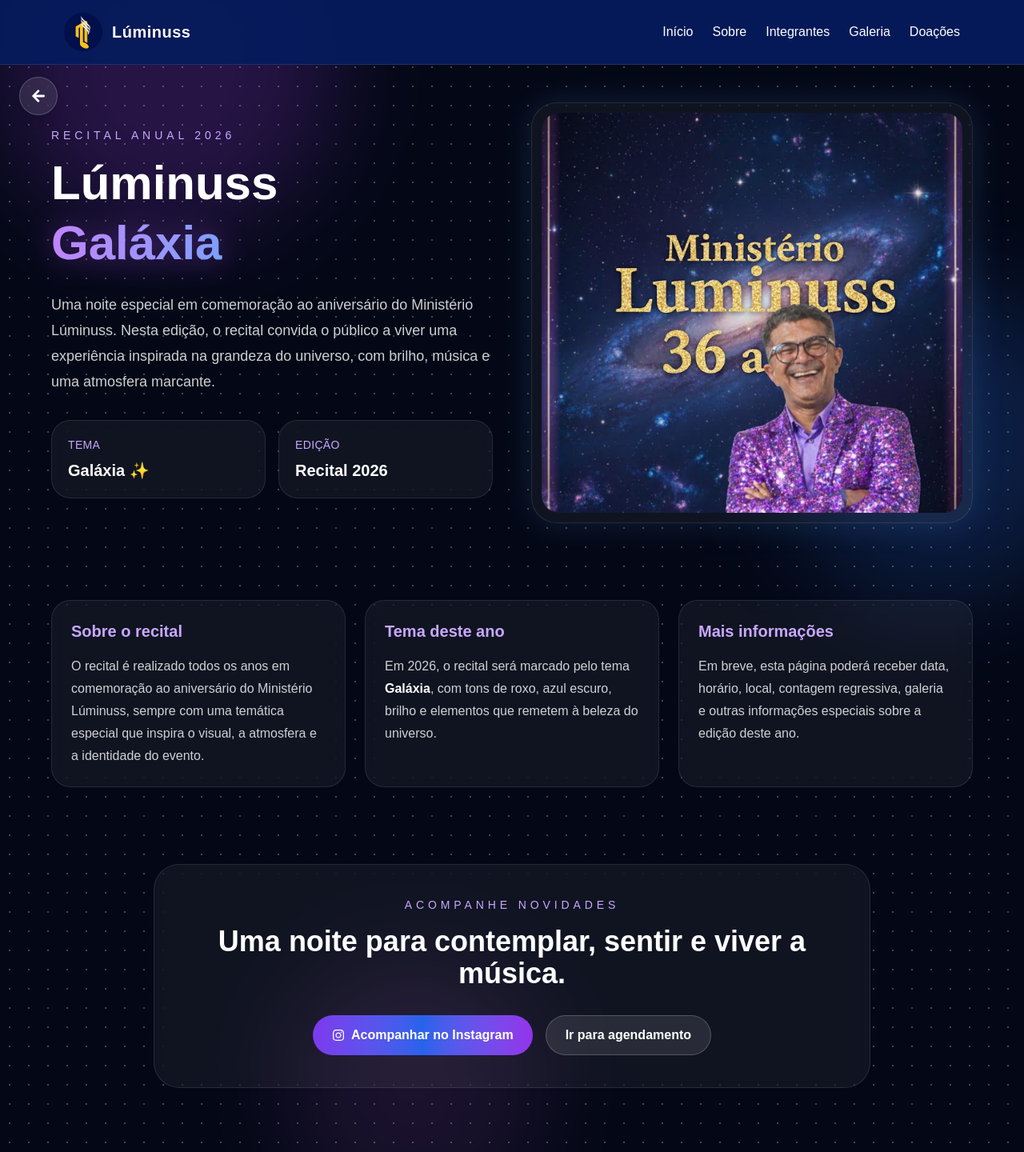
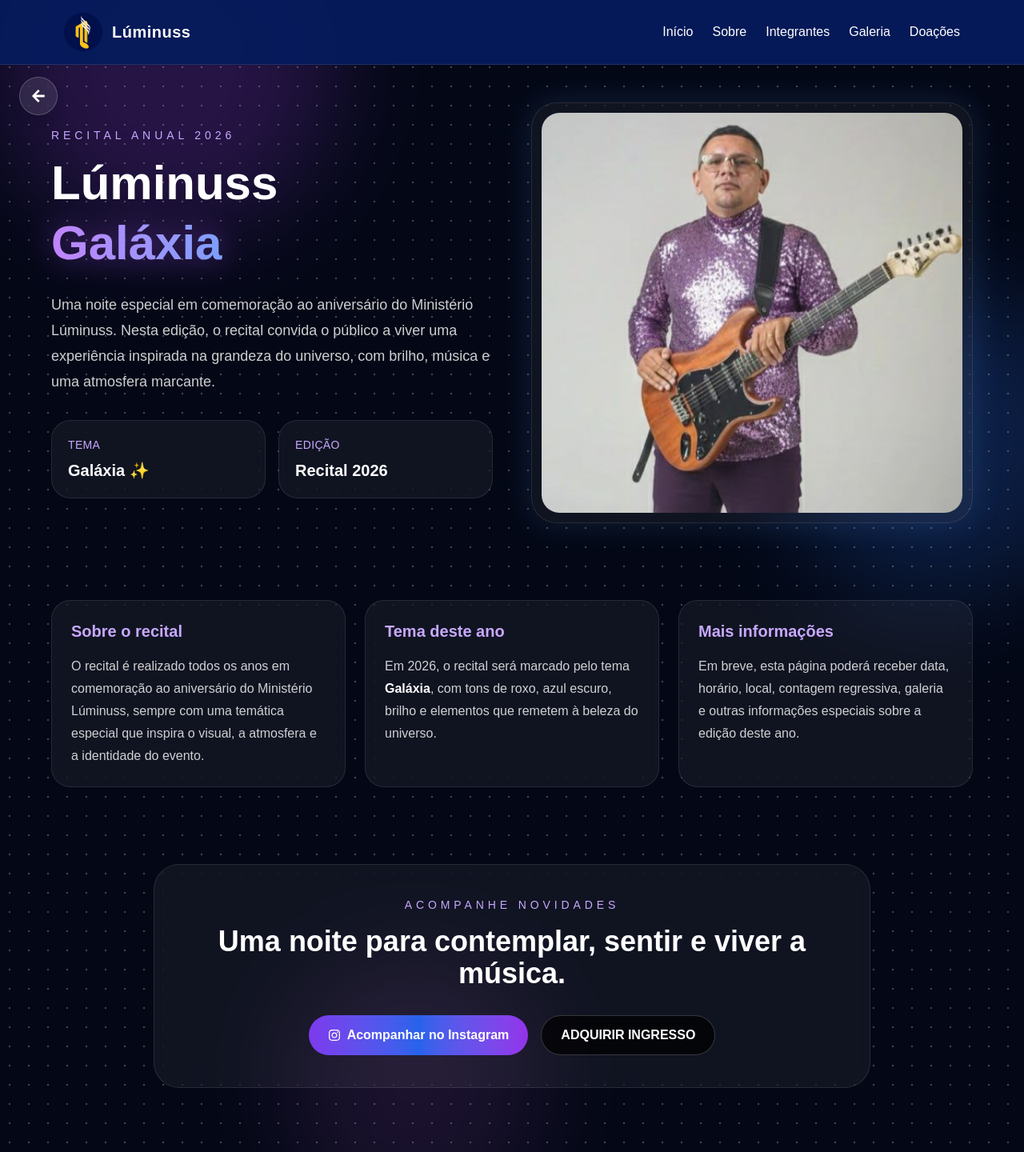
Before and after one commit to euvih/site-luminuss, a Next.js app: page /recital in a window 1280 px wide. Shown: the whole page at 80% size. Built offline with nearby package versions, Linux system fonts and the light colour scheme.

Commit message:
atualização

```diff
--- a/app/page.tsx
+++ b/app/page.tsx
@@ -502,7 +502,7 @@ const aceitosDoMes = data
       <h2 className="text-4xl font-bold leading-tight md:text-5xl">
         Lúminuss
         <span className="block bg-gradient-to-r from-[#9b4b8a] via-[#c9a3d0] to-[#d9d6e5] bg-clip-text text-transparent drop-shadow-[0_0_20px_rgba(155,75,138,0.5)]">
-          Galáxia
+          36 ANOS
         </span>
       </h2>
 
@@ -527,7 +527,7 @@ const aceitosDoMes = data
     <div className="relative">
       <div className="relative overflow-hidden rounded-[2rem] border border-white/10 bg-white/5 p-3 shadow-[0_0_35px_rgba(155,75,138,0.2)] backdrop-blur-md">
         <img
-          src="/recital-galaxia.jpg"
+          src="/recital-galaxia.jpeg"
           alt="Recital Lúminuss Galáxia"
           className="h-[420px] w-full rounded-[1.4rem] object-cover"
         />
--- a/app/recital/page.tsx
+++ b/app/recital/page.tsx
@@ -62,7 +62,7 @@ export default function RecitalPage() {
           <div className="relative">
             <div className="overflow-hidden rounded-[2rem] border border-white/10 bg-white/5 p-3 shadow-[0_0_40px_rgba(96,165,250,0.16)] backdrop-blur-md">
               <img
-                src="/recital-galaxia.jpeg"
+                src="/faelton.galaxia.jpeg"
                 alt="Arte do recital Lúminuss Galáxia"
                 className="h-[500px] w-full rounded-[1.4rem] object-cover"
               />
@@ -126,9 +126,9 @@ export default function RecitalPage() {
 
             <Link
               href="/agendamento"
-              className="rounded-full border border-white/20 bg-white/10 px-6 py-3 font-semibold text-white transition hover:bg-white/20"
+              className="rounded-full border border-white/20 bg-black/70 px-6 py-3 font-semibold text-white transition hover:bg-white/20"
             >
-              Ir para agendamento
+              ADQUIRIR INGRESSO
             </Link>
           </div>
         </div>
```
Also changed, not shown: public/faelton.galaxia.jpeg (added).
